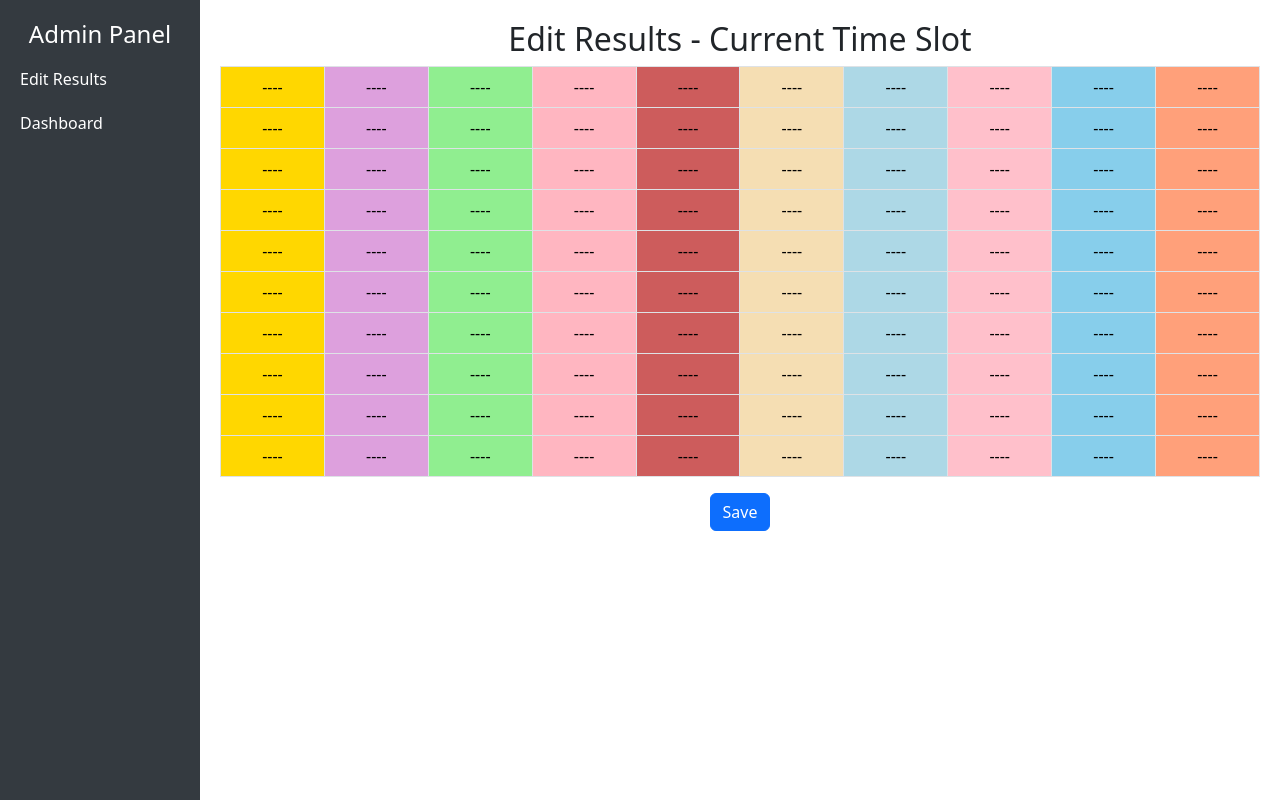
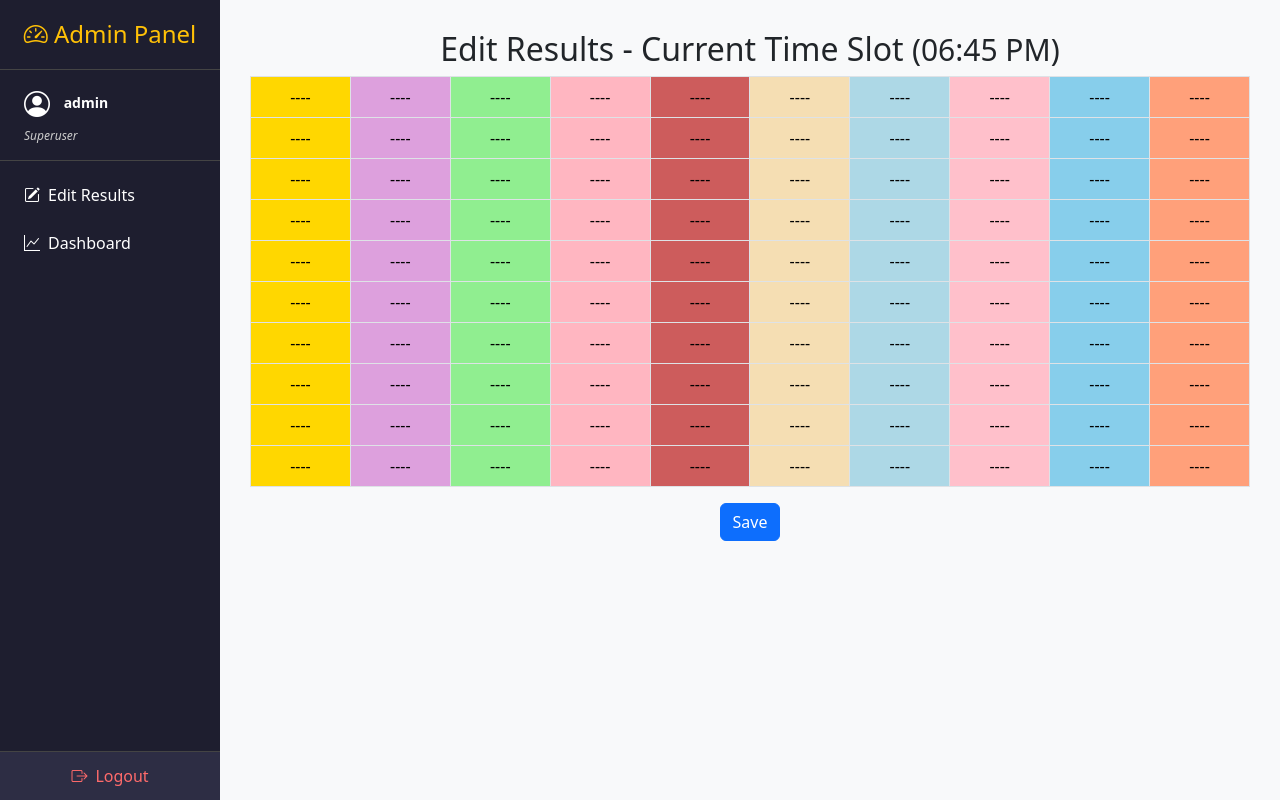
Before and after one commit to priyankaaurade1/lotteryproject1, a Django app: page /adminpanel/edit/ in a window 1280 px wide. Run offline with Django 5.2, Linux system fonts and the light colour scheme; a user stored in the database is signed in; data comes from the database, SQL or seed files in the repository; both versions use the stored data as it was after the commit.

Commit message:
adminpanel edit,UI

```diff
--- a/lottery/templates/index.html
+++ b/lottery/templates/index.html
@@ -184,12 +184,12 @@ td{
 
     <div class="d-flex align-items-center gap-2">
       <label class="mb-0" style="font-size: 20px;"><strong>Select Date:</strong></label>
-      <input type="date" name="date" value="{{ selected_date }}" style="font-weight: bold; font-size: 18px; width: 170px;">
+      <input type="date" name="date" value="{{ selected_date }}" style="font-weight: bold; font-size: 18px; width: 125px;padding: 3px;">
     </div>
 
     <div class="d-flex align-items-center gap-2">
       <label class="mb-0" style="font-size: 20px;"><strong>Select Time:</strong></label>
-      <select name="time" id="timeInput" onchange="setMode()" style="font-weight: bold; font-size: 18px; width: 145px;">
+      <select name="time" id="timeInput" onchange="setMode()" style="font-weight: bold; font-size: 18px; width: 105px;padding: 5px;">
         <option {% if not selected_time and show_history != '4' %}selected{% endif %}>All Times</option>
         {% for slot in time_slots %}
           <option value="{{ slot }}" {% if slot == selected_time and show_history != '4' %}selected{% endif %}>{{ slot }}</option>
--- a/lottery/templates/lottery/base_adminpanel.html
+++ b/lottery/templates/lottery/base_adminpanel.html
@@ -3,36 +3,119 @@
 <head>
   <title>Lottery Admin Panel</title>
   <link href="https://cdn.jsdelivr.net/npm/bootstrap@5.3.3/dist/css/bootstrap.min.css" rel="stylesheet">
+  <link href="https://cdn.jsdelivr.net/npm/bootstrap-icons@1.10.5/font/bootstrap-icons.css" rel="stylesheet">
   <style>
-    body { display: flex; }
+    body {
+      display: flex;
+      margin: 0;
+    }
+
     .sidebar {
-      min-width: 200px;
-      background: #343a40;
+      min-width: 220px;
+      background: #1e1e2f;
       color: white;
       height: 100vh;
+      display: flex;
+      flex-direction: column;
+      justify-content: space-between;
+    }
+
+    .sidebar .top {
       padding-top: 20px;
     }
+
+    .sidebar h4 {
+      text-align: center;
+      margin-bottom: 20px;
+      color: #ffc107;
+    }
+
     .sidebar a {
       color: white;
       display: block;
-      padding: 10px 20px;
+      padding: 12px 24px;
       text-decoration: none;
+      transition: 0.3s;
     }
+
     .sidebar a:hover {
-      background-color: #495057;
+      background-color: #343a40;
     }
+
+    .user-info {
+      padding: 15px 24px;
+      font-size: 14px;
+      border-top: 1px solid #444;
+      border-bottom: 1px solid #444;
+      margin-bottom: 10px;
+    }
+
+    .user-info .profile-icon {
+      font-size: 26px;
+      margin-right: 10px;
+      vertical-align: middle;
+    }
+
+    .user-info .username {
+      font-weight: bold;
+    }
+
+    .user-info .role {
+      font-size: 12px;
+      color: #ccc;
+      font-style: italic;
+    }
+
+    .logout-link {
+      color: #ff6b6b !important;
+      background-color: #2d2d44;
+      padding: 12px 24px;
+      text-align: center;
+      margin-top: auto;
+      border-top: 1px solid #444;
+    }
+
+    .logout-link:hover {
+      background-color: #c82333 !important;
+      color: white !important;
+    }
+
     .main {
       flex-grow: 1;
-      padding: 20px;
+      padding: 30px;
+      background-color: #f8f9fa;
     }
   </style>
 </head>
 <body>
   <div class="sidebar">
-    <h4 class="text-center">Admin Panel</h4>
-    <a href="{% url 'edit_results' %}">Edit Results</a>
-    <a href="{% url 'results_history' %}">Dashboard</a>
+    <div class="top">
+      <h4><i class="bi bi-speedometer2"></i> Admin Panel</h4>
+      <!-- Profile Display -->
+      <div class="user-info">
+        <div>
+          <i class="bi bi-person-circle profile-icon"></i>
+          <span class="username">{{ request.user.username }}</span><br>
+          <span class="role">
+            {% if request.user.is_superuser %}
+              Superuser
+            {% elif request.user.is_staff %}
+              Staff
+            {% else %}
+              User
+            {% endif %}
+          </span>
+        </div>
+      </div>
+      <a href="{% url 'edit_results' %}"><i class="bi bi-pencil-square me-2"></i>Edit Results</a>
+      <a href="{% url 'results_history' %}"><i class="bi bi-graph-up me-2"></i>Dashboard</a>
+    </div>
+    <!-- Logout at bottom -->
+    <a href="{% url 'logout' %}" class="logout-link">
+      <i class="bi bi-box-arrow-right me-2"></i>Logout
+    </a>
   </div>
+
   <div class="main">
     {% block content %}
     {% endblock %}
--- a/lottery/templates/lottery/edit_results.html
+++ b/lottery/templates/lottery/edit_results.html
@@ -27,7 +27,12 @@ button {
   </div>
 {% endif %}
 
-<h2 class="text-center">Edit Results - Current Time Slot</h2>
+<h2 class="text-center">
+  Edit Results - Current Time Slot
+  {% if time_slot %}
+    <span style="font-size: 30px;">({{ time_slot }})</span>
+  {% endif %}
+</h2>
 
 <form method="POST" action="{% url 'update_all_results' %}">
   {% csrf_token %}
--- a/lottery/urls.py
+++ b/lottery/urls.py
@@ -1,13 +1,16 @@
 from django.urls import path
 from . import views
+from django.contrib.auth.views import LogoutView
 
 urlpatterns = [
     path('', views.index, name='index'),
 
+    path('login/', views.custom_login, name='custom_login'),
+    path('logout/', LogoutView.as_view(next_page='custom_login'), name='logout'),
     path('adminpanel/', views.admin_result_panel, name='admin_panel'),
     path('adminpanel/edit/', views.edit_results, name='edit_results'),
     # path('adminpanel/update/<int:pk>/', views.update_result, name='update_result'),
-    path('adminpanel/history/', views.results_history, name='results_history'),
+    path('adminpanel/dashboard/', views.results_history, name='results_history'),
     path('adminpanel/update/', views.update_all_results, name='update_all_results'),
 
 ]
--- a/lottery/views.py
+++ b/lottery/views.py
@@ -6,7 +6,40 @@ from django.contrib import messages
 from django.contrib.auth.decorators import login_required
 from collections import defaultdict,OrderedDict
 from django.db.models import Prefetch
+from django.contrib.auth import authenticate, login
+from django.contrib.sessions.models import Session
+from django.contrib.auth.models import User
 
+def logout_other_superusers(current_user):
+    """Log out all other superusers except the current one"""
+    for session in Session.objects.all():
+        data = session.get_decoded()
+        user_id = data.get('_auth_user_id')
+
+        if user_id and str(user_id) != str(current_user.id):
+            try:
+                other_user = User.objects.get(id=user_id)
+                if other_user.is_superuser:
+                    session.delete()  # force logout
+            except User.DoesNotExist:
+                pass
+
+def custom_login(request):
+    if request.method == 'POST':
+        username = request.POST.get('username')
+        password = request.POST.get('password')
+        user = authenticate(request, username=username, password=password)
+
+        if user is not None:
+            if user.is_superuser:
+                logout_other_superusers(user)
+
+            login(request, user)
+            return redirect('/adminpanel/dashboard/')
+        else:
+            messages.error(request, 'Invalid username or password.')
+
+    return render(request, 'login.html')
 
 @login_required
 def admin_result_panel(request):
@@ -14,52 +47,65 @@ def admin_result_panel(request):
     results = LotteryResult.objects.filter(date=today).order_by('row', 'column')
     table = [[None for _ in range(10)] for _ in range(10)]
 
-
     for result in results:
         table[result.row][result.column] = result
-
 
     return render(request, 'lottery/admin_panel.html', {'table': table})
 
 
 @login_required
 def edit_results(request):
-    today = date.today()
-    now = timezone.now()
-    recent_results = LotteryResult.objects.filter(date=today).order_by('row', 'column')
+    now = timezone.localtime()
+    today = now.date()
 
+    # Step 1: Build all time slots (15-min intervals from 9:00 AM to 9:30 PM)
+    start = datetime.combine(today, time(9, 0))
+    end = datetime.combine(today, time(21, 30))
 
+    time_slots = []
+    while start <= end:
+        time_slots.append(start.time())
+        start += timedelta(minutes=15)
+
+    # Step 2: Find the next time slot after now
+    next_slot = next((slot for slot in time_slots if slot > now.time()), None)
+
+    if not next_slot:
+        # If day is over, show message or last slot optionally
+        return render(request, 'lottery/edit_results.html', {
+            'table': None,
+            'time_slot': None,
+            'message': 'No upcoming slot available for today.'
+        })
+
+    # Step 3: Fetch results for today and next time slot
+    results = LotteryResult.objects.filter(date=today, time_slot=next_slot)
+
+    # Step 4: Fill 10x10 grid
     table = [[None for _ in range(10)] for _ in range(10)]
-    for result in recent_results:
-        # Log or print this to confirm
-        print(f"{result.row},{result.column} - Editable? {result.is_editable}")
+    for result in results:
         table[result.row][result.column] = result
-
 
     return render(request, 'lottery/edit_results.html', {
         'table': table,
-        'now': now,
+        'time_slot': next_slot.strftime('%I:%M %p'),
     })
 
+@login_required
+def update_result(request, pk):
+    result = get_object_or_404(LotteryResult, pk=pk)
 
-# @login_required
-# def update_result(request, pk):
-#     result = get_object_or_404(LotteryResult, pk=pk)
-
-
-#     if request.method == 'POST' and result.is_editable:
-#         new_last_two = request.POST.get('last_two', '')
-#         if new_last_two.isdigit() and len(new_last_two) == 2:
-#             result.number = result.first_two_digits + new_last_two
-#             result.save()
-#     return redirect('edit_results')
-
+    if request.method == 'POST' and result.is_editable:
+        new_last_two = request.POST.get('last_two', '')
+        if new_last_two.isdigit() and len(new_last_two) == 2:
+            result.number = result.first_two_digits + new_last_two
+            result.save()
+    return redirect('edit_results')
 
 @login_required
 def update_all_results(request):
     if request.method == 'POST':
         ids = request.POST.getlist('ids')
-
 
         for pk in ids:
             result = get_object_or_404(LotteryResult, pk=pk)
@@ -72,18 +118,15 @@ def update_all_results(request):
     messages.success(request, "Lottery results updated successfully!")
     return redirect('edit_results')
 
-
 @login_required
 def results_history(request):
     all_results = LotteryResult.objects.order_by('-date', '-time_slot')
-
 
     # Group by (date, time_slot)
     grouped = defaultdict(list)
     for result in all_results:
         key = (result.date, result.time_slot)
         grouped[key].append(result)
-
 
     # Convert each group into a 10x10 table (matrix)
     result_tables = []
@@ -97,19 +140,15 @@ def results_history(request):
             'table': table
         })
 
-
     return render(request, 'lottery/results_history.html', {'result_tables': result_tables})
-
 
 def get_last_time_slot(now):
     minutes = (now.minute // 15) * 15
     return now.replace(minute=minutes, second=0, microsecond=0)
 
-
 def get_next_draw_time(now):
     draw_start = now.replace(hour=9, minute=0, second=0, microsecond=0)
     draw_end = now.replace(hour=21, minute=30, second=0, microsecond=0)
-
 
     if now < draw_start:
         # Before 9:00 AM → next draw is today at 9:00 AM
@@ -123,7 +162,6 @@ def get_next_draw_time(now):
         minutes = (now.minute // 15 + 1) * 15
         next_time = now.replace(minute=0, second=0, microsecond=0) + timedelta(minutes=minutes)
         return next_time if next_time <= draw_end else (now + timedelta(days=1)).replace(hour=9, minute=0, second=0, microsecond=0)
-
 
 def index(request):
     now = timezone.localtime()
--- a/lotteryproject/settings.py
+++ b/lotteryproject/settings.py
@@ -123,4 +123,4 @@ STATIC_ROOT = BASE_DIR / 'static'
 
 DEFAULT_AUTO_FIELD = 'django.db.models.BigAutoField'
 
-LOGIN_REDIRECT_URL = '/adminpanel/history/'
+LOGIN_REDIRECT_URL = '/adminpanel/dashboard/'
```
Also changed, not shown: lottery/templates/login.html (added, +20 -0 lines), db.sqlite3.
